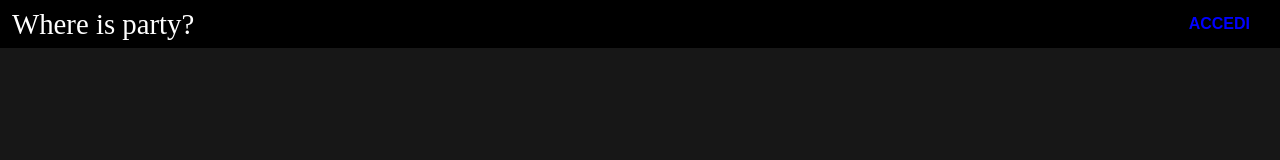
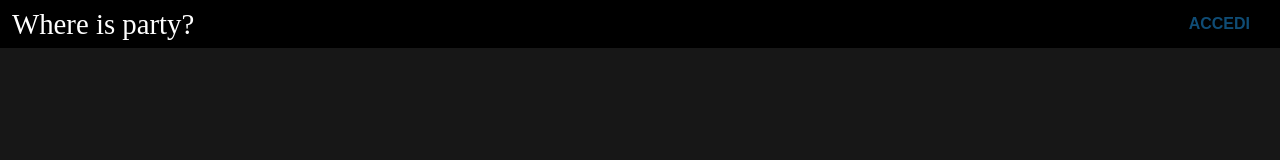
Before and after one commit to mamodev/wisp, a Next.js app: page / in a window 1280 px wide. Shown: the top 160 px of the page. Built offline with nearby package versions, Linux system fonts and the light colour scheme; a web font is replaced by a local one.

Commit message:
Static render

```diff
--- a/styles/_palette.scss
+++ b/styles/_palette.scss
@@ -9,9 +9,9 @@ body {
   --color-text-disabled: rgba(0, 0, 0, 0.38);
 
   //Primary
-  --color-primary: blue;
-  --color-primary-light: blue;
-  --color-primary-dark: blue;
+  --color-primary: #0f4c75;
+  --color-primary-light: #0f4c75;
+  --color-primary-dark: #0f4c75;
   --color-primary-contrast_text: var(--color-white);
 
   //Secondary
```
Also changed, not shown: pages/[eventId].tsx (+9 -13 lines).
